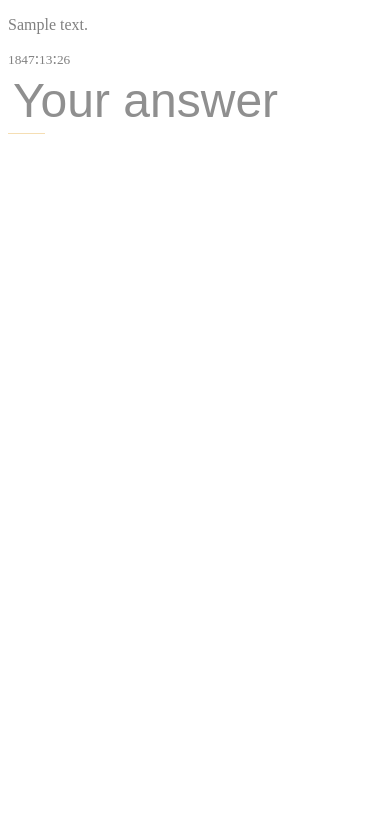
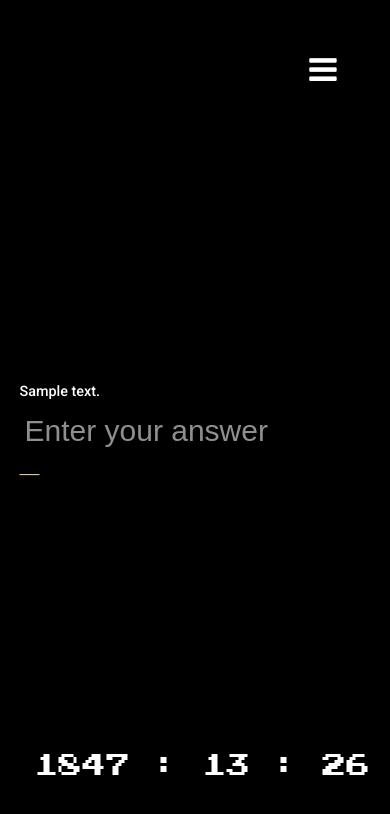
Before and after one commit to harshith331/mindersnatch, a Django app: page /level in a window 390 px wide. Shown: the top 814 px of the page. Run offline with Django 3.2, Linux system fonts and the light colour scheme; a user stored in the database is signed in; tables that the repository leaves empty hold one stand-in row (values such as "Sample post"); some libraries are stand-ins or nearby versions.

Commit message:
Added subjective page

```diff
--- a/static/subjective.css
+++ b/static/subjective.css
@@ -1,29 +1,57 @@
 body {
-    color: gray;
+  background-color: black;
+  color: white;
+  font-family: "Roboto", "sans-serif";
+  height: 100%;
 }
 
-h1 {
-    font-size: 28px;
-    margin-bottom: 2.5%;
+.question {
+  font-size: 1.5rem;
+  padding-bottom: 15px;
 }
 
-button.submit {
-    background-color: red;
-    color: white;
-    padding: 15px;
-    border: none;
+div.container {
+  position: absolute;
+  top: 50%;
+  left: 50%;
+  transform: translate(-50%, -50%);
+}
+
+.timer {
+  font-family: 'Press Start 2P', cursive;
+  font-size: 1.5rem;
+  position: absolute;
+    right: 5%;
+    bottom: 5%;
+    display: inline;
+}
+
+@media screen and (max-width: 500px) {
+  div.container {
+  transform: translate(-90%, -50%);
+}
+  .question {
+  font-size: 0.9rem;
+  padding-bottom: 10px;
+}
+
+  div.timer {
+  font-size: 1rem;
+}
 }
 
 input,
-span,
+div.container span,
 label,
 textarea {
+  margin-top: 10px;
     font-family: 'Ubuntu', sans-serif;
     display: block;
     margin: 10px;
     padding: 5px;
     border: none;
     font-size: 22px;
+  color: white;
 }
 
 textarea:focus,
@@ -45,7 +73,13 @@ textarea.question {
     background: rgba(0, 0, 0, 0);
     transition: padding-top 0.2s ease, margin-top 0.2s ease;
     overflow-x: hidden;
-    /* Hack to make "rows" attribute apply in Firefox. */
+}
+
+@media screen and (max-width: 500px) {
+  input.question,
+textarea.question {
+  font-size: 30px;
+  }
 }
 
 
@@ -118,6 +152,13 @@ textarea.question+label>span {
     transition: top 0.2s ease, font-size 0.2s ease, color 0.2s ease;
 }
 
+@media screen and (max-width: 500px) {
+  input.question+label>span,
+textarea.question+label>span {
+  font-size: 30px;
+  }
+}
+
 input[type="submit"] {
     -webkit-transition: opacity 0.2s ease, background 0.2s ease;
     transition: opacity 0.2s ease, background 0.2s ease;
@@ -126,6 +167,8 @@ input[type="submit"] {
     margin: 10px 0 0 0;
     padding: 10px;
     cursor: pointer;
+  color: black;
+  font-family: "Roboto", "sans-serif";
 }
 
 input[type="submit"]:hover {
@@ -158,3 +201,7 @@ textarea.question:invalid~input[type="submit"] {
         opacity: 1;
     }
 }
+
+div.timer span {
+    display: inline;
+}
--- a/templates/subjective_level.html
+++ b/templates/subjective_level.html
@@ -1,23 +1,28 @@
-{% load static %}
-<!DOCTYPE html>
+{% extends "base.html" %}
 
-<head>
-    <title>Subjective - Mindersnatch</title>
-    <link rel="stylesheet" href="{% static 'subjective.css' %}">
-</head>
+{% block stylesheet %}
+<link rel="stylesheet" href="static/subjective.css" />
+<link rel="stylesheet" href="https://fonts.googleapis.com/css2?family=Press+Start+2P&amp;display=swap">
+{% endblock %}
 
-<body>
-    <p style="font-family: Ubuntu;">{{ sitn.text }}</p>
-    <p id="timer" hidden>{{ timepassed }}</p>
-    <small id="hours">00</small>:<small id="minutes">00</small>:<small id="seconds">00</small>
-    <form id="ans" method="post" action="{% url 'situation' %}">
-        {% csrf_token %}
-        <input type="text" name="ans" class="question" id="nme" required autocomplete="off" />
-        <label for="nme"><span>Your answer</span></label>
-        <input type="submit" value="Submit!" />
+{% block content %}
+<p id="timer" hidden>{{ timepassed }}</p>
+<p class="timer">
+    <span id="hours">00</span> : <span id="minutes">00</span> : <span id="seconds">00</span>
+    <!-- 20 : 30 : 05  -->
+</p>
+<div class="container">
+  <p class="question">{{ sitn.text }}</p>
+  <form id="ans" method="post" action="{% url 'situation' %}">
+  {% csrf_token %}
+  <input type="text" name="name" class="question" id="nme" required autocomplete="off" />
+		<label for="nme"><span>Enter your answer</span></label>
+		<input type="submit" value="SUBMIT" />
     </form>
-</body>
+</div>
+{% endblock %}
 
+{% block js %}
 <script>
     var minutesLabel = document.getElementById("minutes");
     var secondsLabel = document.getElementById("seconds");
@@ -41,3 +46,4 @@
         }
     }
 </script>
+{% endblock %}
```
